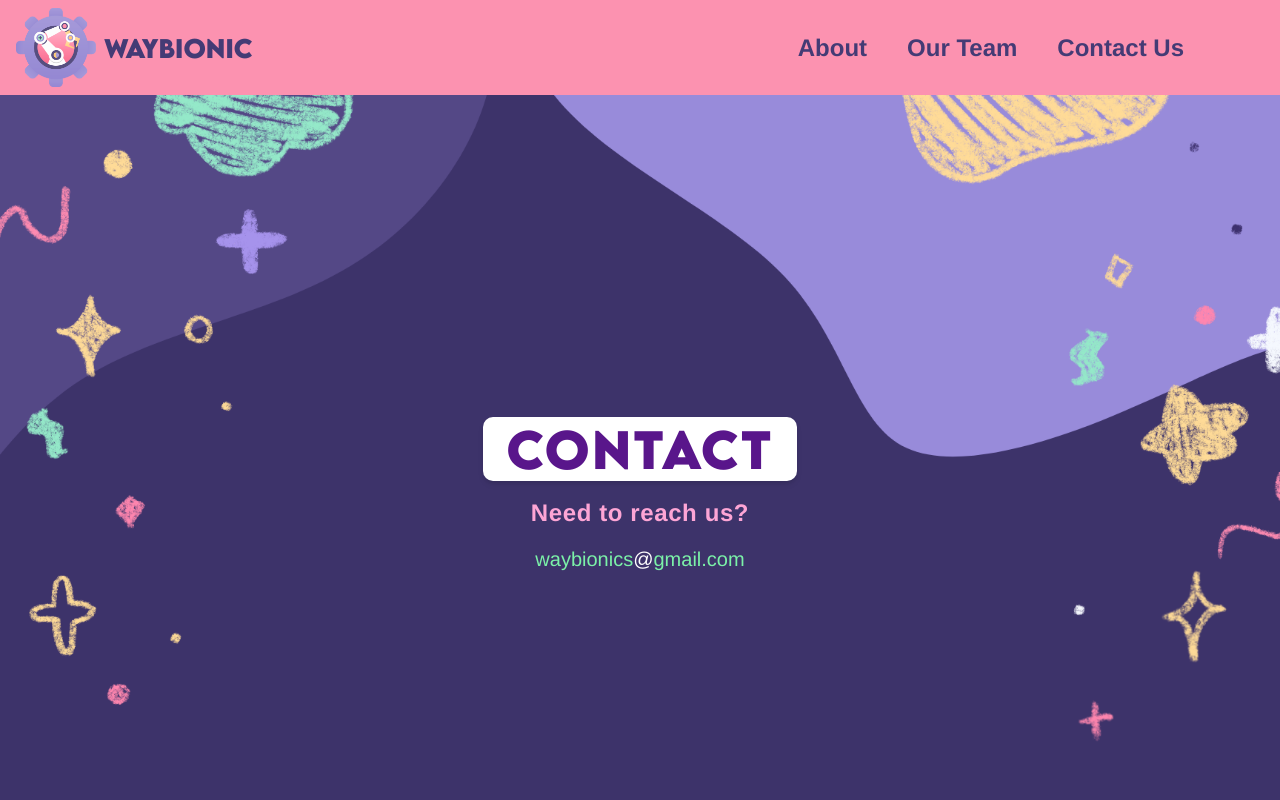
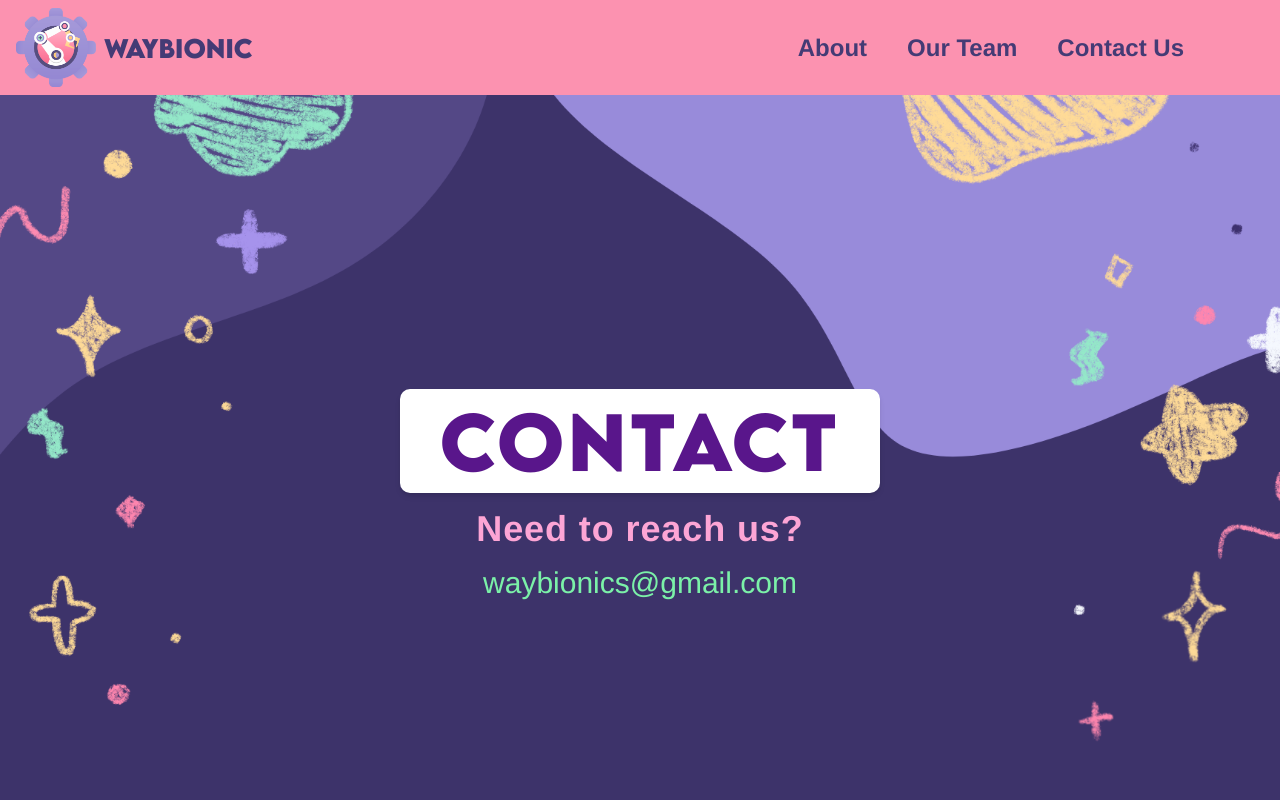
Before and after one commit to Waybionic/temp-website, a Next.js app in the folder waybionic/: page /contact in a window 1280 px wide. Shown: the top 800 px of the page. Built offline with nearby package versions, Linux system fonts and the light colour scheme.

Commit message:
few changes in contact page

```diff
--- a/waybionic/src/app/contact/components/hero.tsx
+++ b/waybionic/src/app/contact/components/hero.tsx
@@ -12,15 +12,15 @@ export default function Hero() {
       id="hero"
     >
       <div className="text-center space-y-4 z-10 px-4">
-        <h1 className="text-4xl sm:text-5xl font-bold bg-white text-purple-900 inline-block px-6 py-2 rounded-[10px] tracking-wider shadow-md">
+        <h1 className="text-6xl sm:text-7xl font-bold bg-white text-purple-900 inline-block px-10 py-4 rounded-[10px] tracking-wider shadow-md">
           CONTACT
         </h1>
-        <p className="text-pink-300 text-2xl font-bold tracking-wide">
+        <p className="text-pink-300 text-4xl font-bold tracking-wide">
           Need to reach us?
         </p>
-        <p className="text-green-300 text-xl font-mono">
-          waybionics<span className="text-white">@</span>gmail.com
-        </p>
+        <a href="mailto:waybionics@gmail.com" className="text-green-300 text-3xl font-mono hover:underline">
+          waybionics<span className="text-green-300">@</span>gmail.com
+        </a>
       </div>
     </section>
   );
```
Also changed, not shown: 1 other file (tests, documents, lock files or other folders).
